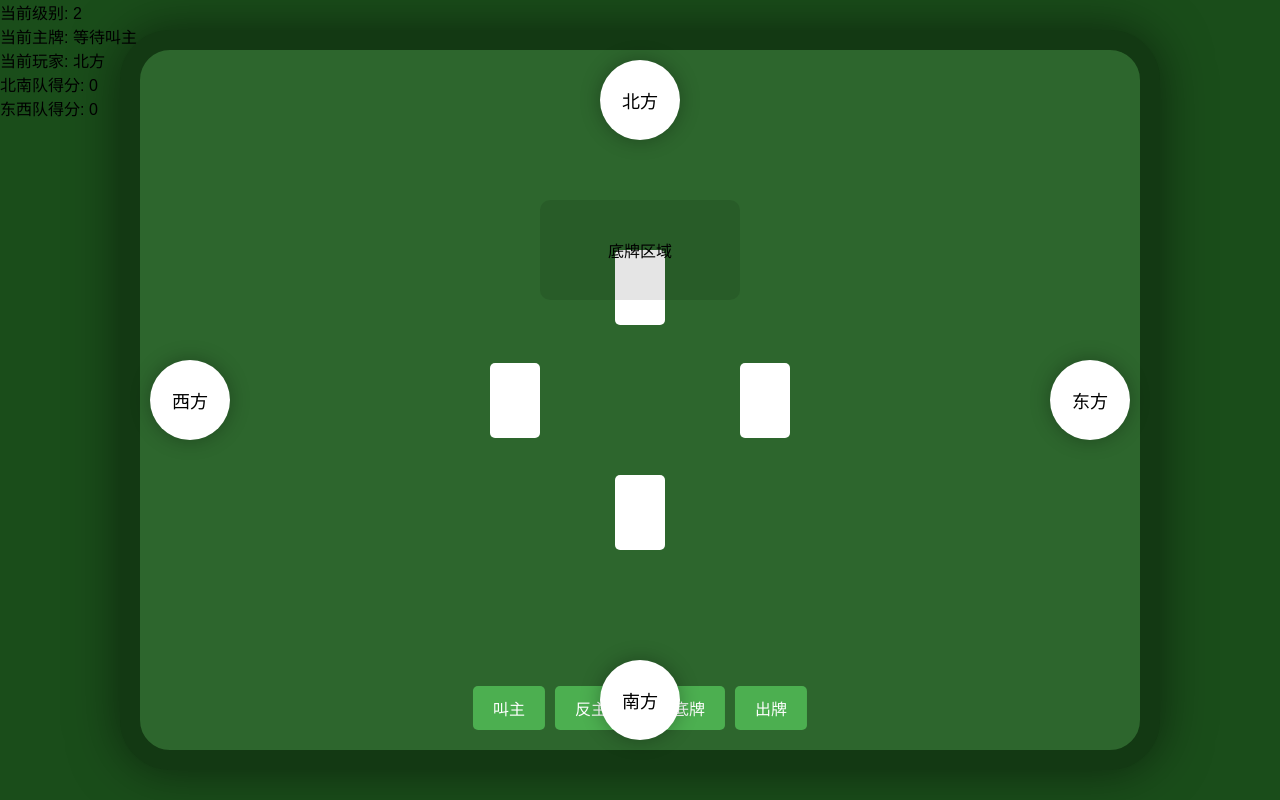
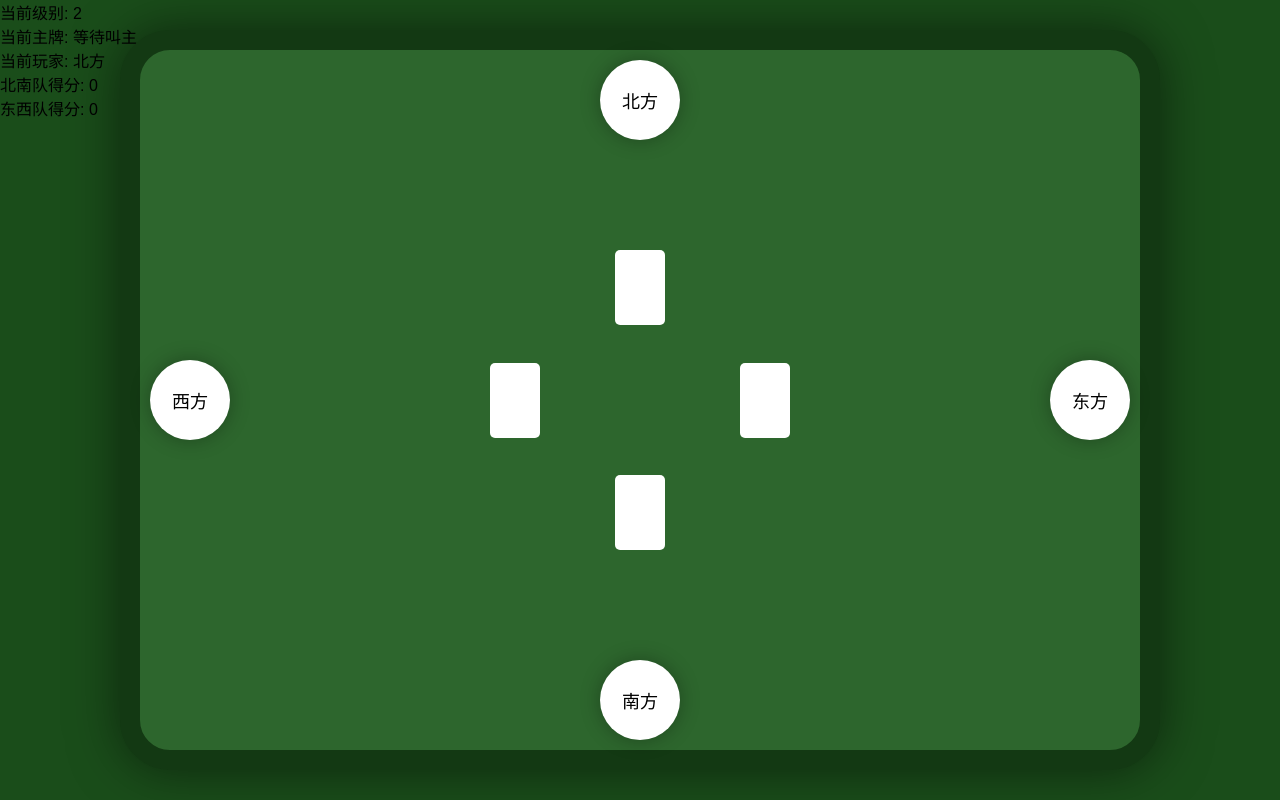
Before and after one commit to bairan1/flower-garden, a plain HTML site: page index.html in a window 1280 px wide. Drawn offline with Linux system fonts and the light colour scheme.

Commit message:
index.html

```diff
--- a/index.html
+++ b/index.html
@@ -170,13 +170,12 @@
 <body>
     <div class="game-container">
         <div class="table">
-            <!-- 玩家头像 -->
+            <!-- 添加玩家头像和卡牌区域 -->
             <div class="player north">北方</div>
             <div class="player east">东方</div>
             <div class="player south">南方</div>
             <div class="player west">西方</div>
 
-            <!-- 玩家手牌区域 -->
             <div id="cards-north" class="cards-area north"></div>
             <div id="cards-east" class="cards-area east"></div>
             <div id="cards-south" class="cards-area south"></div>
@@ -188,19 +187,6 @@
                 <div id="trick-east" class="trick-card east"></div>
                 <div id="trick-south" class="trick-card south"></div>
                 <div id="trick-west" class="trick-card west"></div>
-            </div>
-
-            <!-- 底牌区域 -->
-            <div id="bottom-cards" class="bottom-cards">
-                <div>底牌区域</div>
-            </div>
-
-            <!-- 操作按钮 -->
-            <div class="controls">
-                <button id="call-trump" class="btn">叫主</button>
-                <button id="counter-trump" class="btn">反主</button>
-                <button id="exchange-bottom" class="btn">换底牌</button>
-                <button id="play-cards" class="btn">出牌</button>
             </div>
         </div>
 
```
